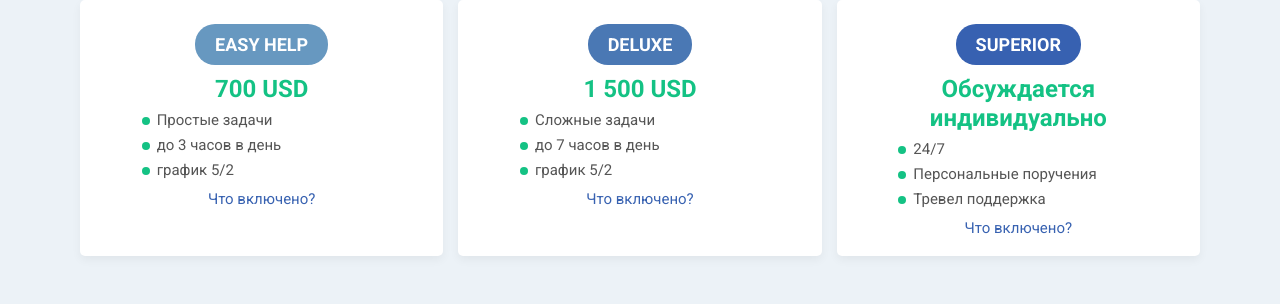
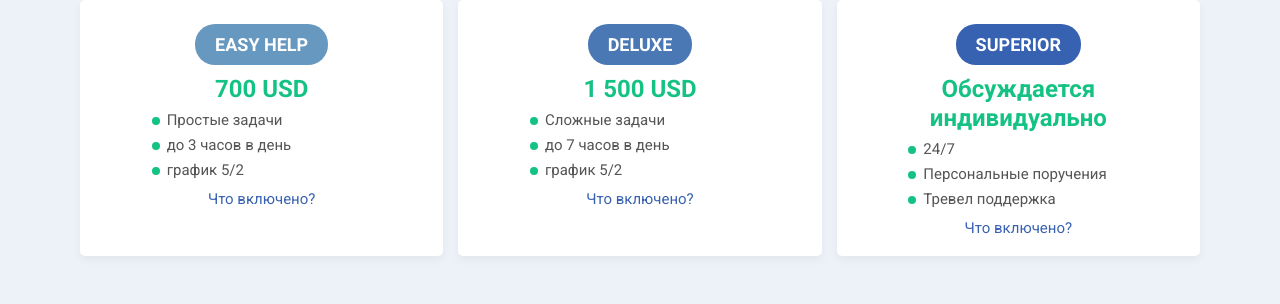
Before and after one commit to vosaul/test-m, a Jekyll site: the page built from index.html, in a window 1280 px wide. Shown: the part 1433-1737 px from the top of the page. Built offline with Jekyll 4.4.1, drawn with Linux system fonts in a browser that asks for light colours.

Commit message:
prices boxes

```diff
--- a/assets/main.scss
+++ b/assets/main.scss
@@ -252,8 +252,9 @@ section {
     }
     .plan_props {
       margin: 0;
+      padding-left: 10px;
       li {
-        width: 210px;
+        width: 200px;
         margin: 7px auto;
         font-style: normal;
         font-weight: normal;
```
